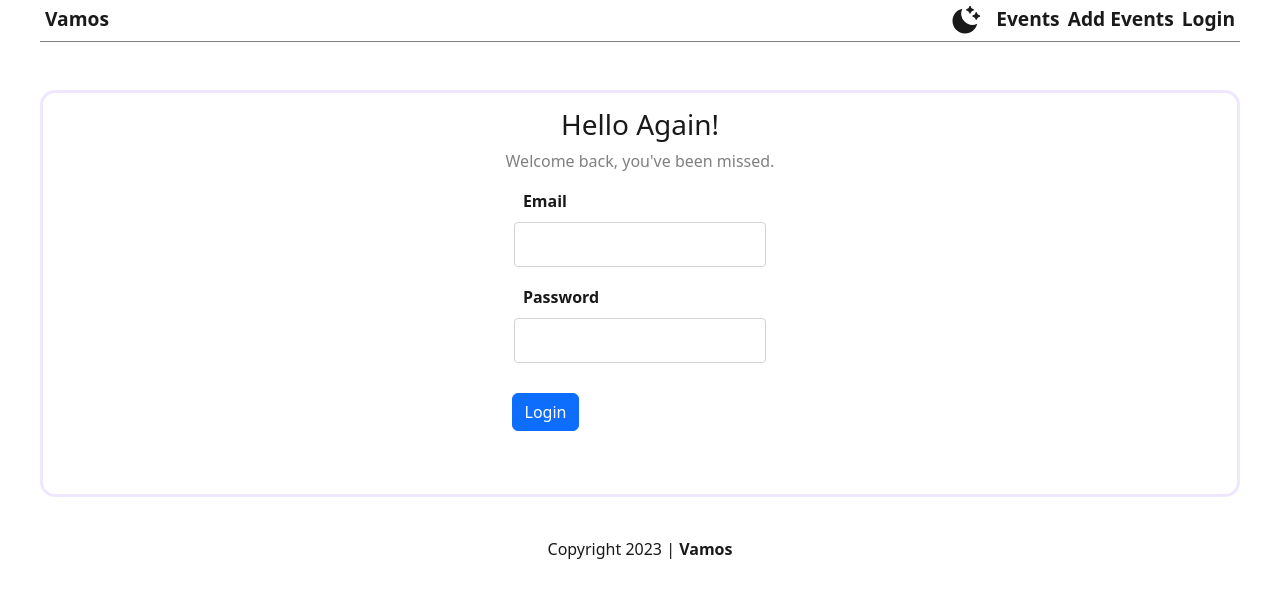
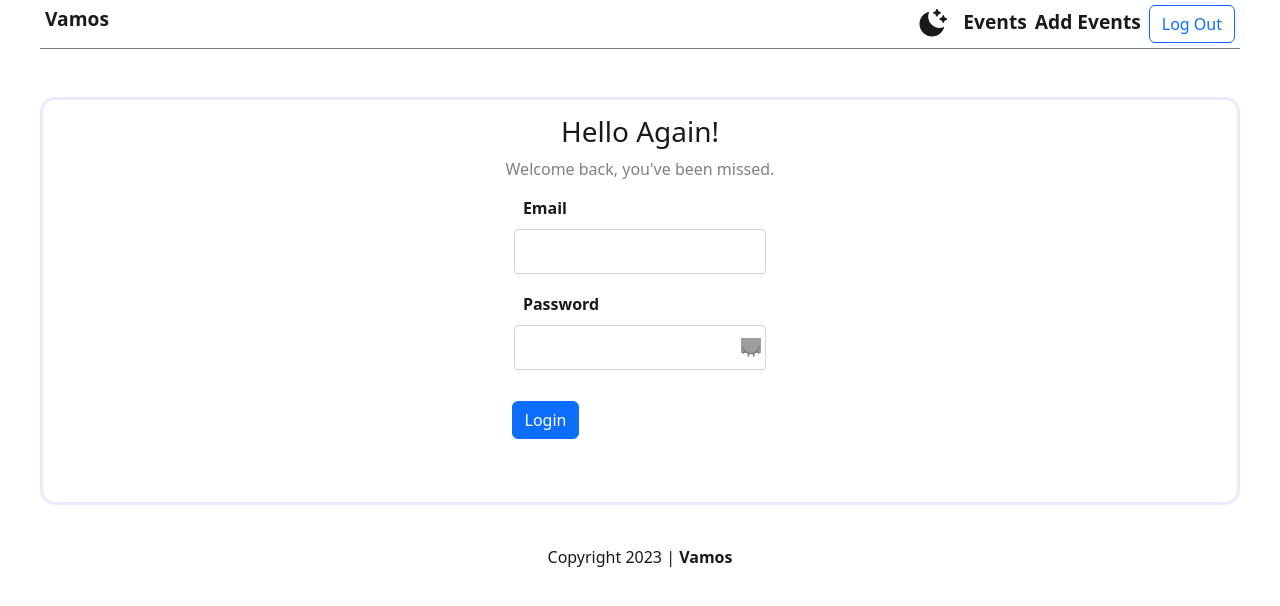
Before and after one commit to KyiThantSin/nextjs-strapi-events, a Next.js app in the folder events-fe/: page /login in a window 1280 px wide. Shown: the top 606 px of the page. Built offline with nearby package versions, Linux system fonts and the light colour scheme; no server answers; grey boxes are pictures that could not be loaded.

Commit message:
added style

```diff
--- a/events-fe/pages/components/Header.js
+++ b/events-fe/pages/components/Header.js
@@ -4,6 +4,7 @@ import Link from "next/link";
 import { RiMoonClearFill, RiMoonClearLine } from "react-icons/ri";
 import { useContext } from "react";
 import { ContextValue } from "pages/context";
+import { Button } from "reactstrap";
 
 const Header = () => {
   const contextValue = useContext(ContextValue);
@@ -28,15 +29,30 @@ const Header = () => {
             onClick={() => contextValue.setTheme(true)}
           />
         )}
-        <Link href="/events" css={styles.linkStyle(contextValue.theme)} className="ms-3">
+        <Link
+          href="/events"
+          css={styles.linkStyle(contextValue.theme)}
+          className="ms-3">
           Events
         </Link>
-        <Link href="/events/addPost" css={styles.linkStyle(contextValue.theme)} className="ms-2">
+        <Link
+          href="/events/addPost"
+          css={styles.linkStyle(contextValue.theme)}
+          className="ms-2">
           Add Events
         </Link>
-        <Link href="/login" css={styles.linkStyle(contextValue.theme)} className="ms-2">
-          Login
-        </Link>
+        {contextValue?.user ? (
+          <Link
+            href="/login"
+            css={styles.linkStyle(contextValue.theme)}
+            className="ms-2">
+            Login
+          </Link>
+        ) : (
+          <Button color="primary" outline className="ms-2" onClick={() => contextValue.logOut()}>
+            Log Out
+          </Button>
+        )}
       </span>
     </div>
   );
@@ -45,7 +61,7 @@ export default Header;
 
 const styles = {
   navbar: (theme) => css`
-    background-color: ${ theme ? '#ffffff':'#191919' };
+    background-color: ${theme ? "#ffffff" : "#191919"};
     font-size: 1.2rem;
     display: flex;
     flex-direction: row;
@@ -58,15 +74,15 @@ const styles = {
       height: auto;
     }
   `,
-  linkStyle: (theme) =>  css`
+  linkStyle: (theme) => css`
     text-decoration: none;
-    color: ${ theme ? '#1a1a1a' :'#ffffff'};
+    color: ${theme ? "#1a1a1a" : "#ffffff"};
     font-size: 1.2rem;
     font-weight: 600;
 
     &: hover {
       cursor: pointer;
-      color: ${theme ? '#1a1a1a' :'#ffffff'};
+      color: ${theme ? "#1a1a1a" : "#ffffff"};
     }
   `,
 };
--- a/events-fe/pages/context.js
+++ b/events-fe/pages/context.js
@@ -49,6 +49,7 @@ function Context({ children }) {
         eventLists,
         setEventLists,
         Login,
+        logOut,
         user,
         error,
       }}>
--- a/events-fe/pages/login.js
+++ b/events-fe/pages/login.js
@@ -1,6 +1,8 @@
 /** @jsxImportSource @emotion/react */
 import { css } from "@emotion/react";
 import { useContext, useEffect, useState } from "react";
+import { IoEyeOutline } from "react-icons/io5";
+import { RiEyeCloseLine } from "react-icons/ri";
 import { Button } from "reactstrap";
 import Layout from "./components/Layout";
 import { ContextValue } from "./context";
@@ -11,6 +13,7 @@ const login = () => {
   const { Login, error } = useContext(ContextValue);
   const [email, setEmail] = useState();
   const [password, setPassword] = useState();
+  const [open, setOpen] = useState(false);
 
   useEffect(() => {
     if (error) {
@@ -18,13 +21,13 @@ const login = () => {
     }
   }, [error]);
 
-  const handleSubmit = (e) =>{
+  const handleSubmit = (e) => {
     e.preventDefault();
-    if(email && password){
-      console.log("this",email,password)
-      Login({email,password})
+    if (email && password) {
+      console.log("this", email, password);
+      Login({ email, password });
     }
-  }
+  };
   return (
     <Layout>
       <ToastContainer
@@ -53,16 +56,23 @@ const login = () => {
           </div>
           <div css={styles.box}>
             <label htmlFor="password">Password</label>
-            <input
-              type="password"
-              required
-              onChange={(e) => setPassword(e.target.value)}
-            />
+            <div class="password-input-container">
+              <input
+                type={open ? "text" : "password"}
+                required
+                id="password"
+                onChange={(e) => setPassword(e.target.value)}
+              />
+              <span class="password-icon">
+                {open ? (
+                  <IoEyeOutline size={20} onClick={() => setOpen(false)} />
+                ) : (
+                  <RiEyeCloseLine size={20} onClick={() => setOpen(true)} />
+                )}
+              </span>
+            </div>
           </div>
-          <Button
-            className="mb-5 mt-4"
-            color="primary"
-            onClick={handleSubmit}>
+          <Button className="mb-5 mt-4" color="primary" onClick={handleSubmit}>
             Login
           </Button>
         </form>
@@ -107,5 +117,19 @@ const styles = {
       border: 1px solid lightgrey;
       box-shadow: 0px;
     }
+    .password-input-container {
+      position: relative;
+    }
+    .password-icon {
+      position: absolute;
+      right: 5px;
+      top: 50%;
+      transform: translateY(-50%);
+      width: 20px;
+      height: 20px;
+      background-image: url("path/to/icon.png");
+      background-repeat: no-repeat;
+      background-size: contain;
+    }
   `,
 };
```
